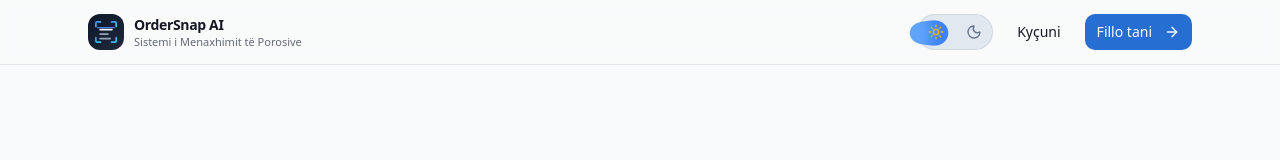
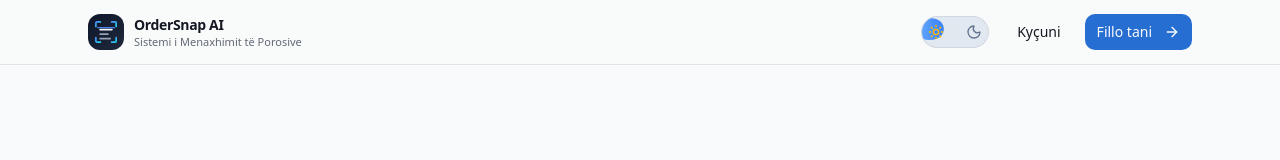
Before and after one commit to Dionuk1/ordersnap-ai, a React (Vite) app: page / in a window 1280 px wide. Shown: the top 160 px of the page. Built offline with nearby package versions, Linux system fonts and the light colour scheme; no server answers; what @convex-dev/auth would draw is missing.

Commit message:
Freebuff: Role: Senior CSS & UI Engineer

```diff
--- a/src/components/ui/LiquidToggle.css
+++ b/src/components/ui/LiquidToggle.css
@@ -1,13 +1,22 @@
 /* ── Liquid Fluid Spring Toggle ───────────────────────────────────────────
    The goo layer applies filter: url(#liq-goo) (defined inline in the
    component) — Gaussian blur + contrast matrix melts the thumb and its
-   chasing drop into one liquid blob as they move. */
+   chasing drop into one liquid blob as they move.
+
+   CONTAINMENT CONTRACT: the SVG blur expands the filter region beyond the
+   element bounds, so the goo layer insets by -4px inside the track and the
+   track itself clips with overflow: hidden — the blob can never bleed past
+   the pill. The wrapper's 4px padding gives the track's own shadow/glow
+   breathing room in headers without any visual clipping. */
 
 .liq-toggle-wrapper {
   position: relative;
+  display: inline-flex;
+  align-items: center;
+  justify-content: center;
+  padding: 4px; /* Gives the SVG blur space to render without clipping */
   cursor: pointer;
   user-select: none;
-  display: inline-block;
   border-radius: 9999px;
   -webkit-tap-highlight-color: transparent;
 }
@@ -25,12 +34,12 @@
 
 .liq-track {
   position: relative;
-  width: 76px;
-  height: 36px;
+  width: 68px; /* Slightly compact width to fit inside headers */
+  height: 32px;
   background: #0f172a;
-  border: 1px solid rgb(255 255 255 / 0.1);
+  border: 1px solid rgb(255 255 255 / 0.12);
   border-radius: 9999px;
-  padding: 2px;
+  overflow: hidden; /* CRITICAL: Clips any overflowing liquid blob inside the pill */
   display: flex;
   align-items: center;
   transition: background 0.25s ease, border-color 0.25s ease;
@@ -44,7 +53,7 @@
 
 .liq-goo-layer {
   position: absolute;
-  inset: 0;
+  inset: -4px; /* Extends goo bounds inside the clipped track */
   filter: url("#liq-goo");
   pointer-events: none;
 }
@@ -52,17 +61,17 @@
 .liq-thumb {
   position: absolute;
   top: 4px;
-  width: 28px;
-  height: 28px;
+  width: 24px;
+  height: 24px;
   border-radius: 50%;
   background: #3b82f6;
 }
 
 .liq-drop {
   position: absolute;
-  top: 6px;
-  width: 24px;
-  height: 24px;
+  top: 5px;
+  width: 22px;
+  height: 22px;
   border-radius: 50%;
   background: #60a5fa;
 }
@@ -74,5 +83,6 @@
   display: flex;
   justify-content: space-between;
   align-items: center;
-  padding: 0 8px;
+  padding: 0 6px;
+  pointer-events: none;
 }
--- a/src/components/ui/LiquidToggle.tsx
+++ b/src/components/ui/LiquidToggle.tsx
@@ -42,8 +42,9 @@ export function LiquidToggle({
 
   const isDark = mounted && resolvedTheme === "dark";
 
-  // Track geometry: 76px wide, 28px thumb, 2px padding → travel 44px.
-  const THUMB_ON = 44;
+  // Track geometry: 68px wide, 24px thumb, 4px inset → travel 36px
+  // (68 − 2 border − 24 thumb − 2×4 padding = 36).
+  const THUMB_ON = 36;
   const THUMB_OFF = 4;
 
   // Motion physics
```
